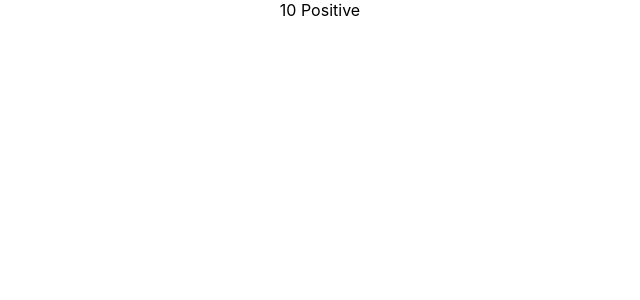
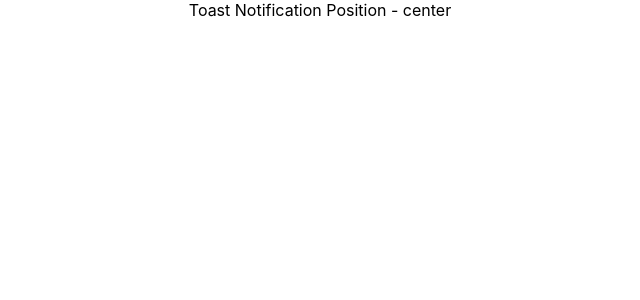
Before and after one commit to KunalSharmaaa/React-Typescript, a React (Create React App) app in the folder react-typescript-demo/: page / in a window 1280 px wide. Shown: the top 300 px of the page, without its empty margins (320-960 px from the left). Built offline with nearby package versions, Linux system fonts and the light colour scheme.

Commit message:
Template Literals and Exclude in Typescript

```diff
--- a/react-typescript-demo/src/App.tsx
+++ b/react-typescript-demo/src/App.tsx
@@ -1,11 +1,11 @@
 import './App.css';
-import { RandomNumber } from './components/restriction/RandomNumber';
+import { Toast } from './components/templateliterals/Toast';
 
 function App() {
 
   return (
     <div className="App">
-      <RandomNumber value={10 } isPositive  />
+      <Toast position="center" />
 
   </div>
       )
--- /dev/null
+++ b/react-typescript-demo/src/components/templateliterals/Toast.tsx
@@ -0,0 +1,10 @@
+type HorizontalPosition = 'left' | 'center' | 'right'
+type VerticalPosition = 'top' | 'center' | 'bottom'
+
+type ToastProps = {
+    position:
+    | Exclude<`${HorizontalPosition}- ${VerticalPosition}`, 'center-center'> | 'center'
+}
+export const Toast = ({ position }: ToastProps) => {
+    return <div>Toast Notification Position - {position}</div>
+}
```
